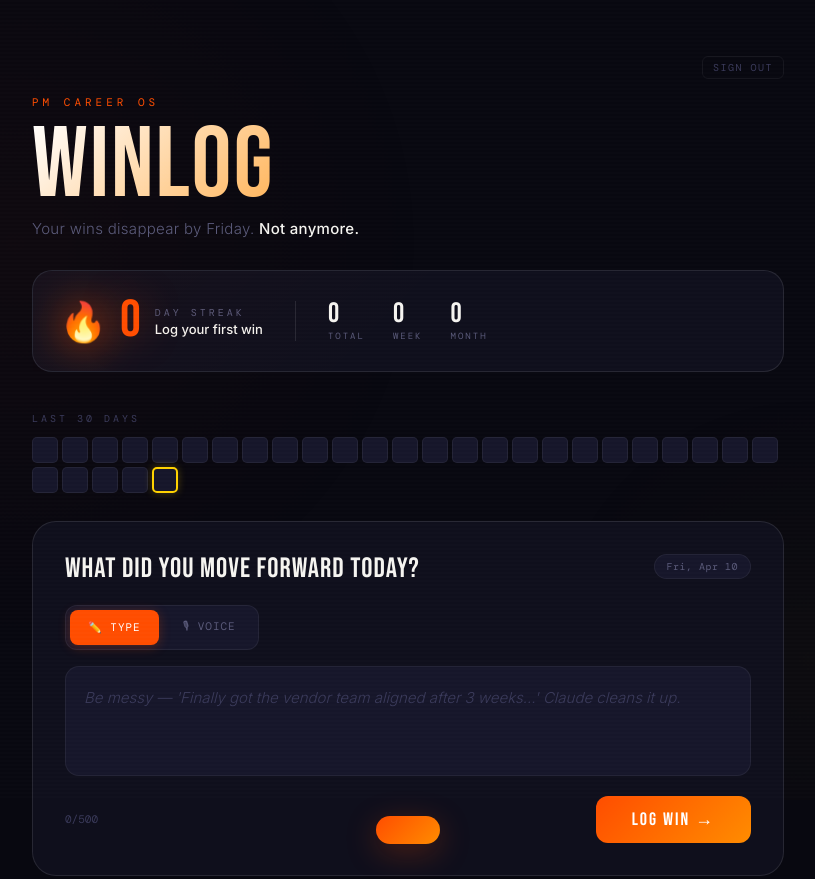
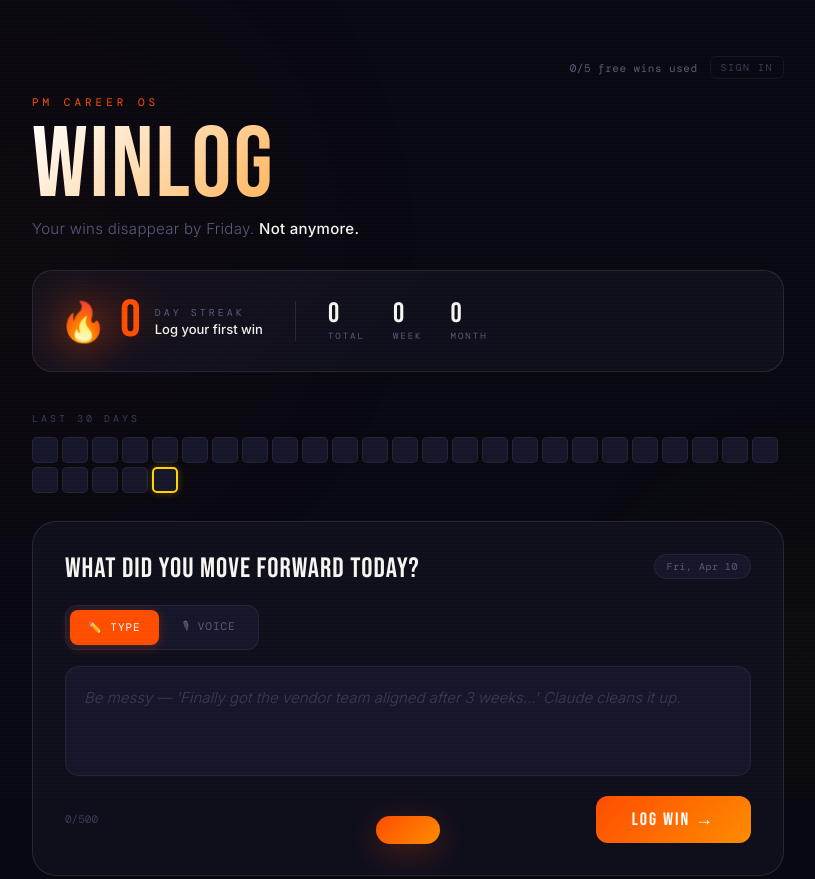
Before and after one commit to rRayzer/winlog, a website: page index.html in a window 1280 px wide. Shown: the top 879 px of the page, without its empty margins (232-1047 px from the left). Drawn offline with nearby package versions, Linux system fonts and the light colour scheme; no server answers.

Commit message:
fix: add missing id="userBar" so renderUserBar() actually updates the DOM
Co-Authored-By: Claude Sonnet 4.6 <noreply@anthropic.com>

```diff
--- a/index.html
+++ b/index.html
@@ -593,7 +593,7 @@
 <div class="app">
 
   <div class="hero">
-    <div class="user-bar">
+    <div class="user-bar" id="userBar">
       <span class="user-email" id="userEmail"></span>
       <button class="signout-btn" onclick="signOut()">Sign out</button>
     </div>
```
Also changed, not shown: winlog.html (+1 -1 lines).
